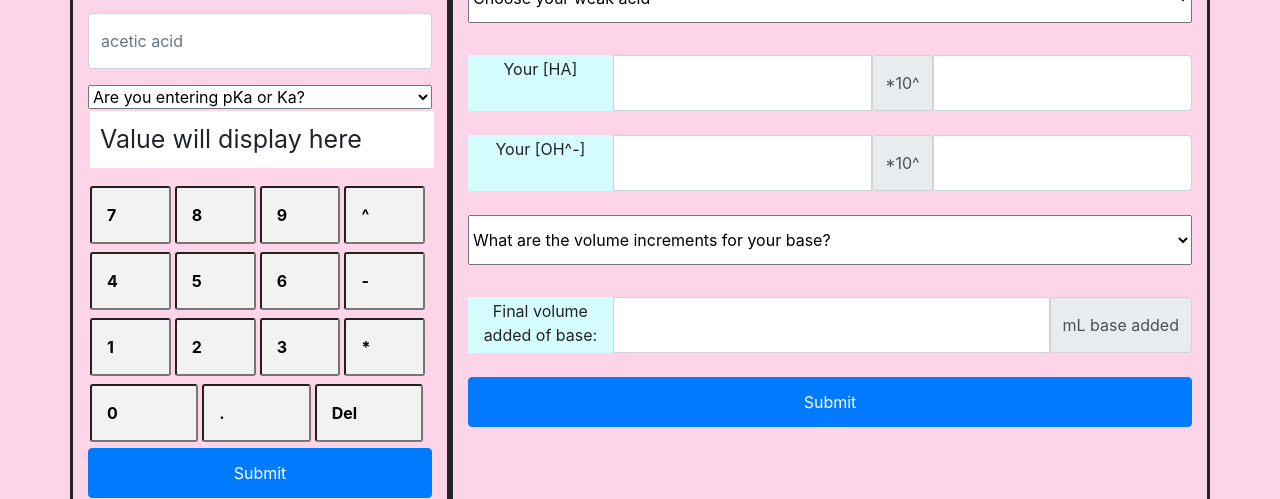
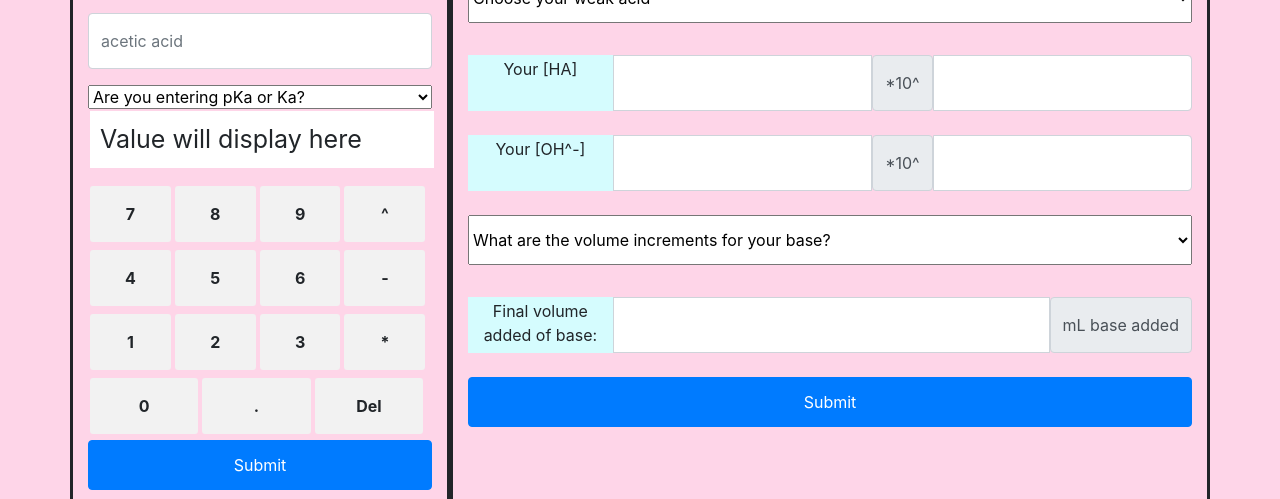
Before and after one commit to skolnikskolnik/titrationCurve, a website: page public/html/index.html in a window 1280 px wide. Shown: the part 187-686 px from the top of the page. Drawn offline with nearby package versions, Linux system fonts and the light colour scheme.

Commit message:
changed calculator inputs

```diff
--- a/public/html/index.html
+++ b/public/html/index.html
@@ -49,33 +49,33 @@
                 <div class="calculator">
                     <!--Row with 7,8,9, and ^ and blank-->
                     <div class="fourth-row">
-                        <input type="btn" value="7" class="inline-4">
-                        <input type="btn" value="8" class="inline-4">
-                        <input type="btn" value="9" class="inline-4">
-                        <input type="btn" value="^" class="inline-4">
+                        <button type="button" class="btn inline-4 calc-button" data-value="7">7</button>
+                        <button type="button" class="btn inline-4 calc-button" data-value="8">8</button>
+                        <button type="button" class="btn inline-4 calc-button" data-value="9">9</button>
+                        <button type="button" class="btn inline-4 calc-button" data-value="^">^</button>
                     </div>
                     <!--Row with 4,5,6, - -->
                     <div class="third-row">
-                        <input type="btn" value="4" class="inline-4">
-                        <input type="btn" value="5" class="inline-4">
-                        <input type="btn" value="6" class="inline-4">
-                        <input type="btn" value="-" class="inline-4">
+                        <button type="button" class="btn inline-4 calc-button" data-value="4">4</button>
+                        <button type="button" class="btn inline-4 calc-button" data-value="5">5</button>
+                        <button type="button" class="btn inline-4 calc-button" data-value="6">6</button>
+                        <button type="button" class="btn inline-4 calc-button" data-value="-">-</button>
                     </div>
                     <!--Row with 1,2,3, and *-->
                     <div class="second-row">
-                        <input type="btn" value="1" class="inline-4">
-                        <input type="btn" value="2" class="inline-4">
-                        <input type="btn" value="3" class="inline-4">
-                        <input type="btn" value="*" class="inline-4">
+                        <button type="button" class="btn inline-4 calc-button" data-value="1">1</button>
+                        <button type="button" class="btn inline-4 calc-button" data-value="2">2</button>
+                        <button type="button" class="btn inline-4 calc-button" data-value="3">3</button>
+                        <button type="button" class="btn inline-4 calc-button" data-value="*">*</button>
                     </div>
                     <!--Bottom row with zero, decimal, and backspace-->
                     <div class="first-row">
-                        <input type="btn" value="0" class="small">
-                        <input type="btn" value="." class="small">
-                        <input type="btn" value="Del" class="small">
+                        <button type="button" class="btn small calc-button" data-value="0">0</button>
+                        <button type="button" class="btn small calc-button" data-value=".">.</button>
+                        <button type="button" class="btn small calc-button" data-value="Del">Del</button>
                     </div>
                 </div>
-                <input class="btn btn-primary submit" type="submit" value="Submit">
+                <input class="btn btn-primary submit name-submit" type="submit" value="Submit">
             </div>
 
 
--- a/public/js/index.js
+++ b/public/js/index.js
@@ -1,3 +1,19 @@
-$(function(){
-console.log("test");
+$(function () {
+    const acidInputEl = $("#acidName");
+
+    //Display what the user enters into the calculator
+    $(document).on("click", ".calc-button", function(event){
+        event.preventDefault();
+
+        console.log("test");
+    })
+
+    $(document).on("click", ".name-submit", function (event) {
+        event.preventDefault();
+
+        let acidName = acidInputEl.val().trim();
+
+        console.log("test2");
+
+    }); //Closes event listener for submitting the acid name
 });//Closes jquery function
```
Also changed, not shown: public/css/index.css (line endings or trailing spaces).
